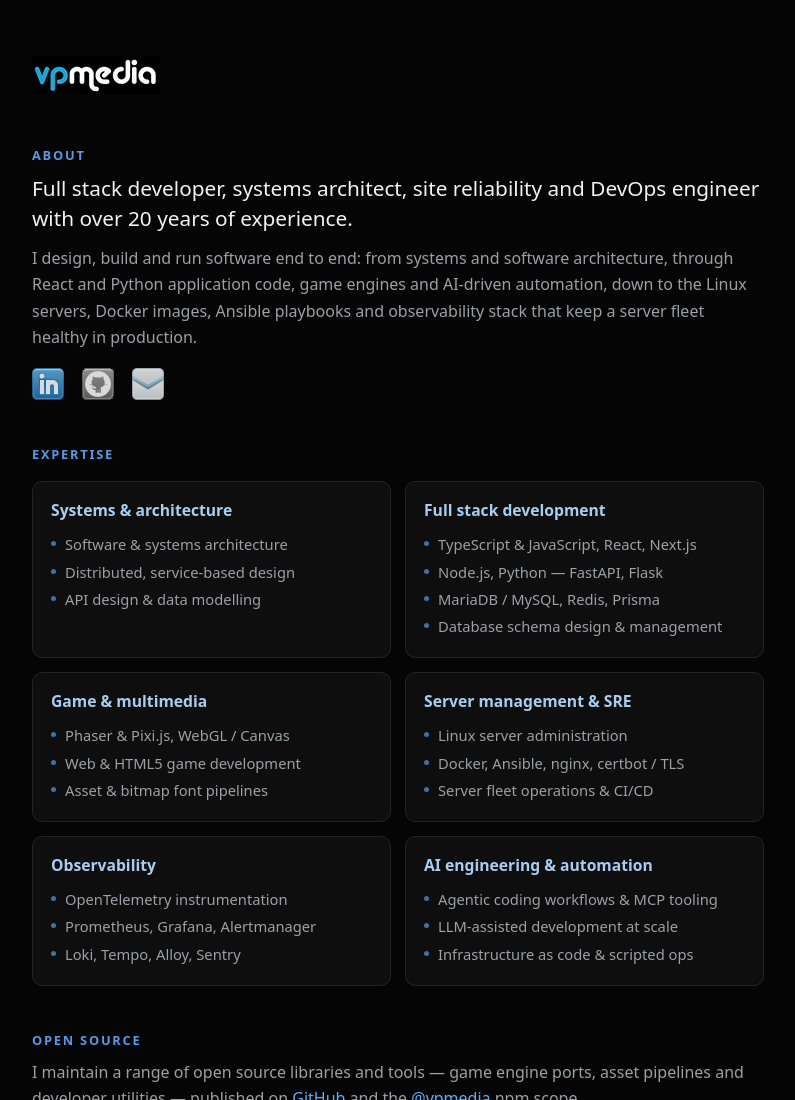
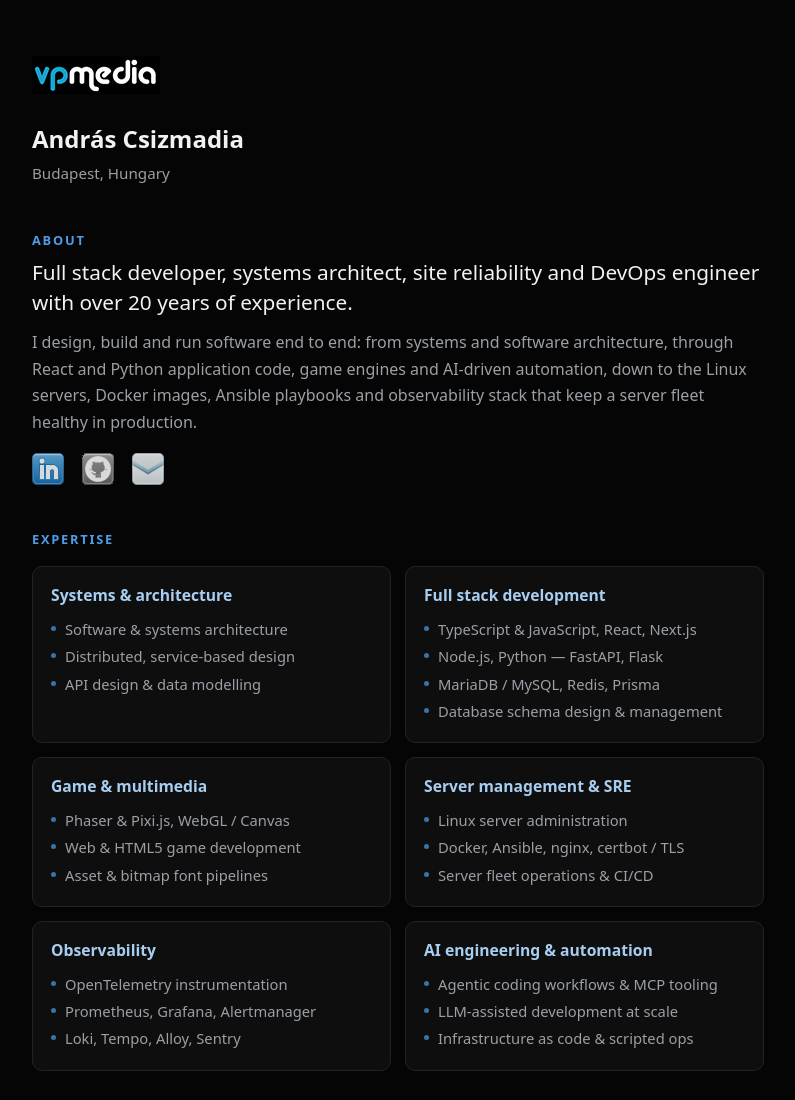
Before and after one commit to vpmedia/vpmedia-hu, a plain HTML site: page docs/index.html in a window 1280 px wide. Shown: the top 1100 px of the page, without its empty margins (242-1037 px from the left). Drawn offline with Linux system fonts and the light colour scheme.

Commit message:
Add name and location to CV header
Co-Authored-By: Claude Opus 4.7 <noreply@anthropic.com>

```diff
--- a/docs/index.html
+++ b/docs/index.html
@@ -44,6 +44,16 @@
             header img {
               max-width: 200px;
               height: auto;
+            }
+            .name {
+              margin: 18px 0 2px;
+              font-size: 1.5rem;
+              font-weight: 600;
+            }
+            .location {
+              margin: 0;
+              color: var(--muted);
+              font-size: .95rem;
             }
             section {
               margin-top: 44px;
@@ -158,6 +168,8 @@
     <div class="container">
         <header>
             <img src="assets/img/vpmedia.png" alt="VPMedia">
+            <p class="name">András Csizmadia</p>
+            <p class="location">Budapest, Hungary</p>
         </header>
 
         <section>
```
